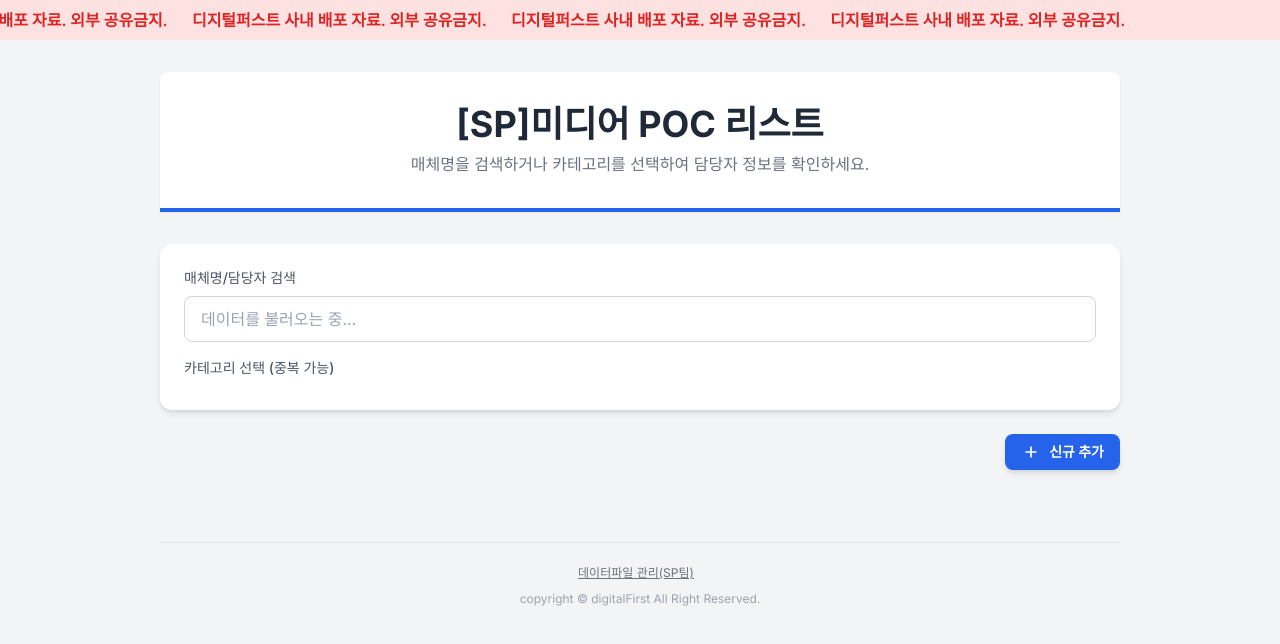
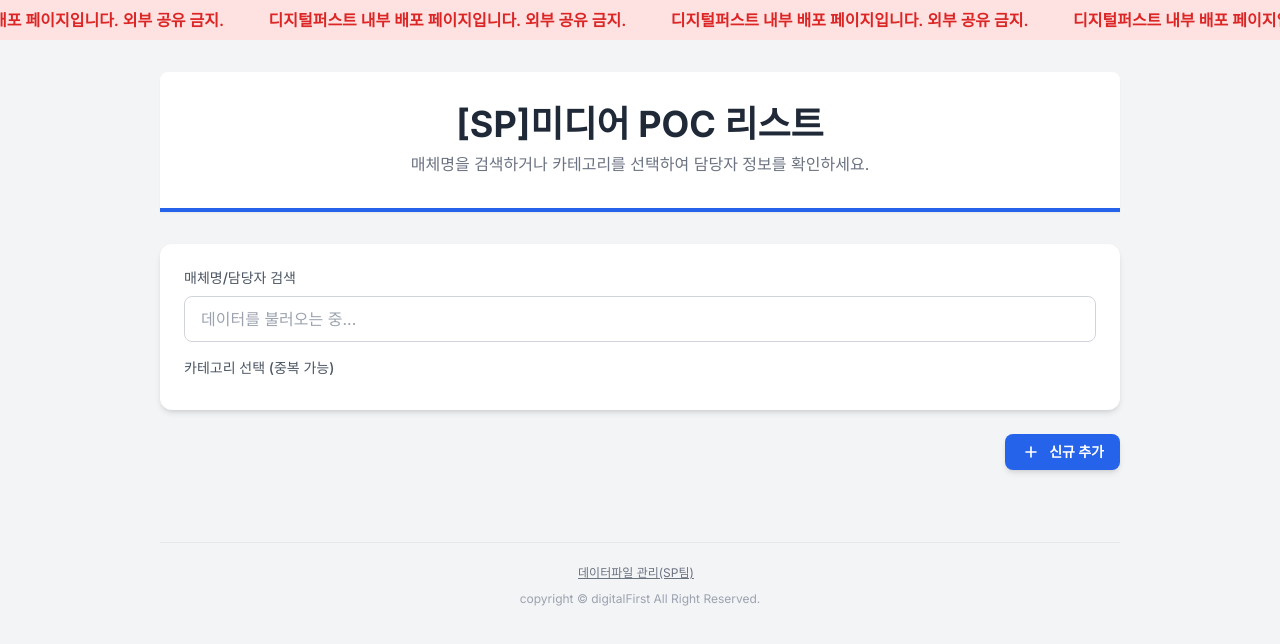
Before and after one commit to CASTELLANZ/MediaPOC, a plain HTML site: page index.html in a window 1280 px wide. Drawn offline with nearby package versions, Linux system fonts and the light colour scheme; no server answers.

Commit message:
Update index.html

```diff
--- a/index.html
+++ b/index.html
@@ -54,7 +54,7 @@
         }
         .scrolling-banner-content {
             display: inline-block;
-            animation: marquee 25s linear infinite;
+            animation: marquee 30s linear infinite; /* 애니메이션 시간 조정 */
         }
         @keyframes marquee {
             from { transform: translateX(0%); }
@@ -75,10 +75,11 @@
     <!-- 롤링 배너 추가 -->
     <div class="scrolling-banner-container bg-red-100 text-red-600 dark:bg-red-900/50 dark:text-red-300">
         <div class="scrolling-banner-content py-2 font-semibold">
-            <span>디지털퍼스트 사내 배포 자료. 외부 공유금지.&nbsp;&nbsp;&nbsp;&nbsp;&nbsp;</span>
-            <span>디지털퍼스트 사내 배포 자료. 외부 공유금지.&nbsp;&nbsp;&nbsp;&nbsp;&nbsp;</span>
-            <span>디지털퍼스트 사내 배포 자료. 외부 공유금지.&nbsp;&nbsp;&nbsp;&nbsp;&nbsp;</span>
-            <span>디지털퍼스트 사내 배포 자료. 외부 공유금지.&nbsp;&nbsp;&nbsp;&nbsp;&nbsp;</span>
+            <!-- 문구 및 간격 수정 -->
+            <span>디지털퍼스트 내부 배포 페이지입니다. 외부 공유 금지.&nbsp;&nbsp;&nbsp;&nbsp;&nbsp;&nbsp;&nbsp;&nbsp;&nbsp;&nbsp;</span>
+            <span>디지털퍼스트 내부 배포 페이지입니다. 외부 공유 금지.&nbsp;&nbsp;&nbsp;&nbsp;&nbsp;&nbsp;&nbsp;&nbsp;&nbsp;&nbsp;</span>
+            <span>디지털퍼스트 내부 배포 페이지입니다. 외부 공유 금지.&nbsp;&nbsp;&nbsp;&nbsp;&nbsp;&nbsp;&nbsp;&nbsp;&nbsp;&nbsp;</span>
+            <span>디지털퍼스트 내부 배포 페이지입니다. 외부 공유 금지.&nbsp;&nbsp;&nbsp;&nbsp;&nbsp;&nbsp;&nbsp;&nbsp;&nbsp;&nbsp;</span>
         </div>
     </div>
 
@@ -194,7 +195,7 @@
                 db = getFirestore(app);
                 auth = getAuth(app);
 
-                // Firestore 데이터 경로를 보안 규칙과 일치하도록 수정
+                // Firestore 데이터 경로 설정
                 pocListDocRef = doc(db, 'media-poc-data', 'main-list');
 
                 onAuthStateChanged(auth, (user) => {
```
